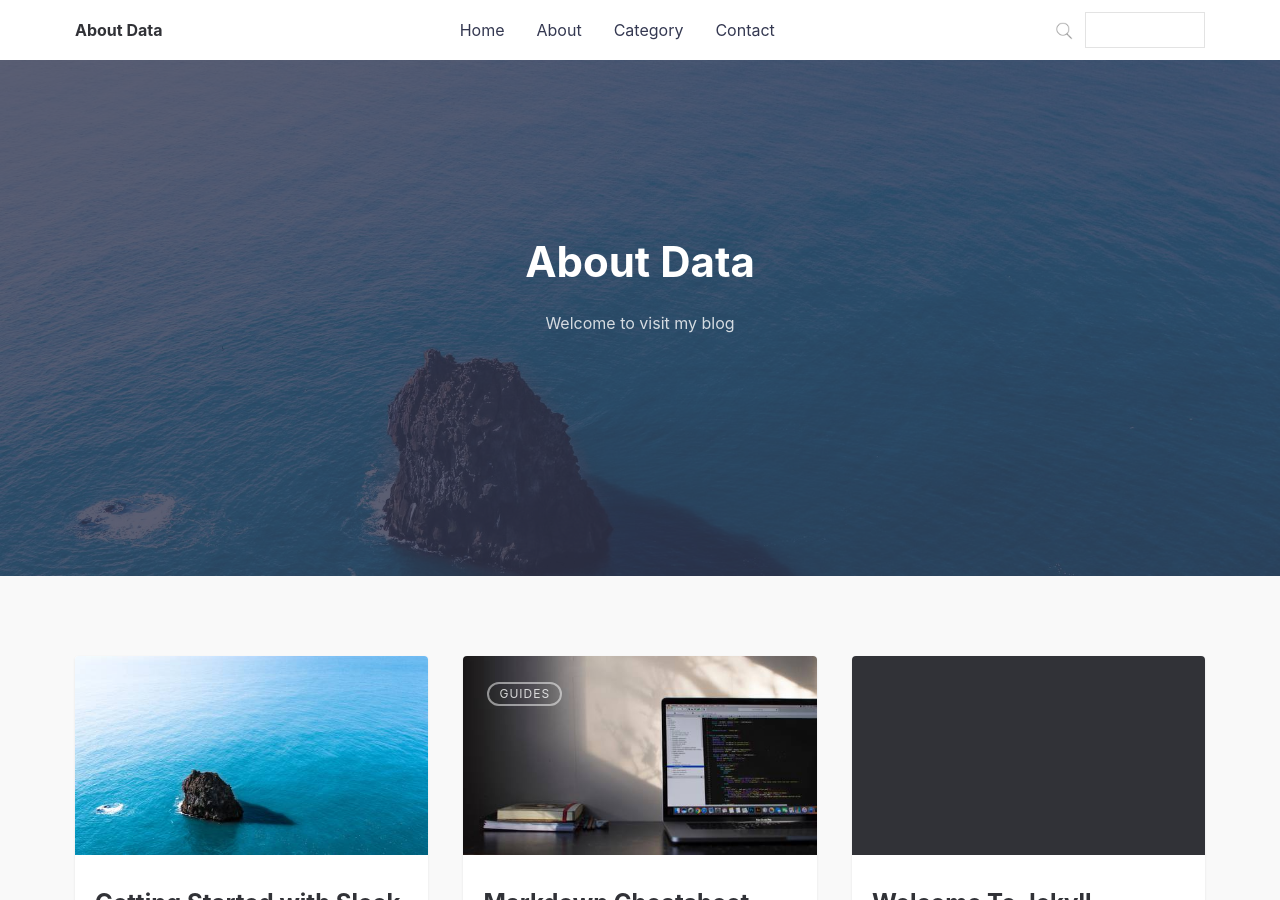
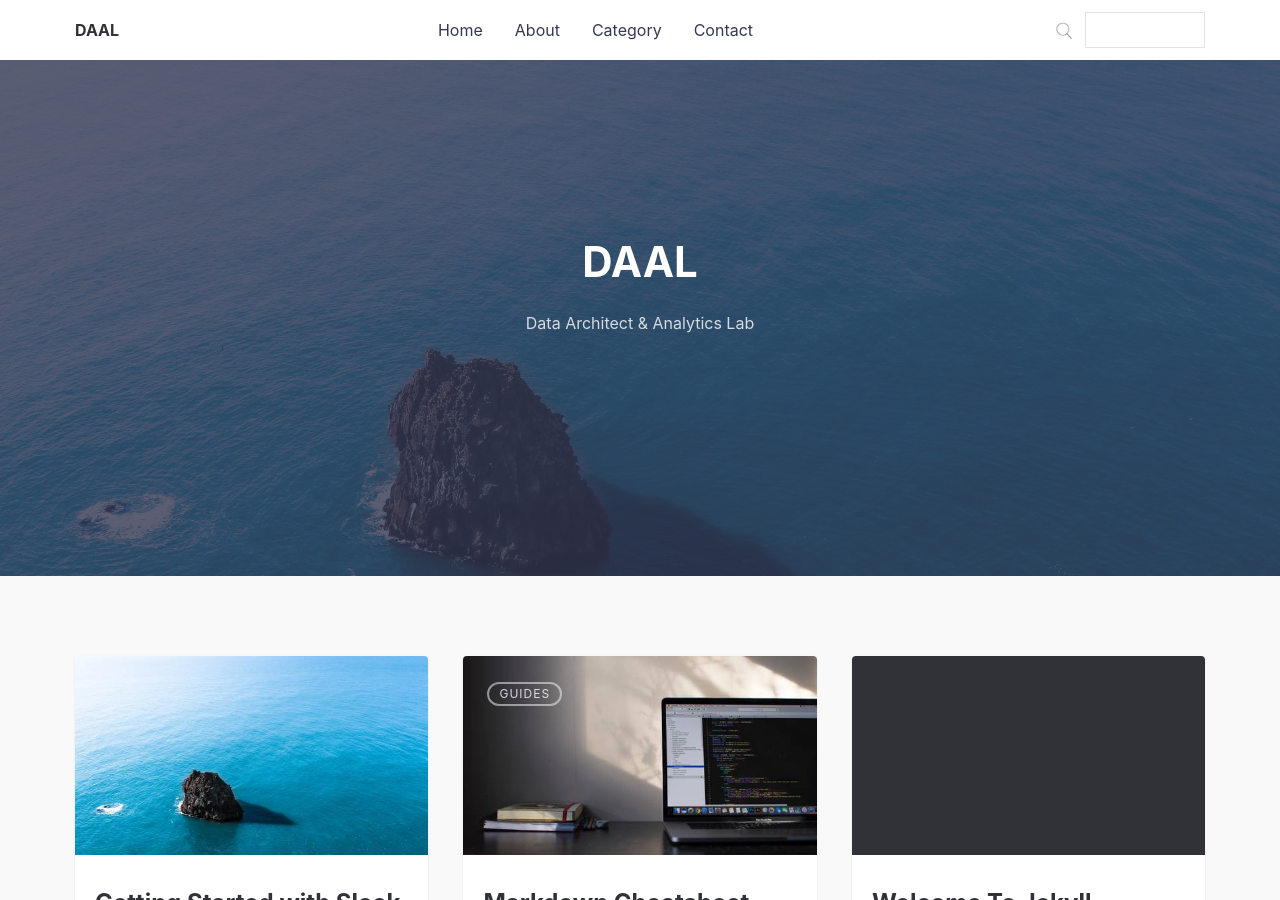
Before and after one commit to hjben/hjben.github.io, a Jekyll site: the page built from index.md, in a window 1280 px wide and 900 px high. Built offline with Jekyll 4.4.1, drawn with Linux system fonts in a browser that asks for light colours; nearby versions of some CDN libraries.

Commit message:
Page name & favicon changed

```diff
--- a/_config.yml
+++ b/_config.yml
@@ -1,8 +1,8 @@
 # SITE CONFIGURATION
-title: About Data # your site title
-author: GitHub User # You :P
+title: DAAL # your site title
+author: Ben # You
 description: > # Meta description of Homepage
-  Ben's Tech Blog
+  Data Architect & Analytics Lab
 baseurl: "" # the subpath of your site, e.g. /blog
 url: "https://hjben.github.io" # the base hostname & protocol for your site, e.g. http://example.com
 
@@ -25,7 +25,7 @@ navigation: # Navigation links
   - {name: 'Contact', link: '/contact'}
 
 tagline: >
-  Welcome to visit my blog
+  Data Architect & Analytics Lab
 
 hero_img: posts/sleek_lg.jpg # Main background image: use the path from /assets/img/ => This will output /assets/img/posts/sleek_lg.jpg
 
--- a/_includes/head.html
+++ b/_includes/head.html
@@ -29,8 +29,8 @@
   <link rel="mask-icon" href="{{ '/assets/img/icons/safari-pinned-tab.svg?v=qA3OXqyw77' | relative_url }}" color="#5bbad5">
   <!--[if IE]><link rel="shortcut icon" href="/assets/img/icons/favicon.ico?v=qA3OXqyw77"><![endif]-->
   <link rel="shortcut icon" href="{{ '/assets/img/icons/favicon.ico?v=qA3OXqyw77' | relative_url }}">
-  <meta name="apple-mobile-web-app-title" content="About Data">
-  <meta name="application-name" content="About Data">
+  <meta name="apple-mobile-web-app-title" content="DAAL">
+  <meta name="application-name" content="DAAL">
   <meta name="msapplication-config" content="{{ '/assets/img/icons/browserconfig.xml?v=qA3OXqyw77' | relative_url }}">
   <meta name="theme-color" content="#ffffff">
   <meta name="naver-site-verification" content="845475ec3b8affd9284c5780ca57ef8ee31f4bf2" />
--- a/_includes/header.html
+++ b/_includes/header.html
@@ -3,7 +3,7 @@
     <div class="header__inner">
       <a class="header__logo" href="{{ '/' | relative_url }}">
         <div>
-          <b>About Data</b>
+          <b>DAAL</b>
         </div>
       </a>
       <nav class="header__links">
--- a/index.md
+++ b/index.md
@@ -5,5 +5,5 @@
 # See: https://jekyllrb.com/docs/themes/#overriding-theme-defaults
 #
 layout: default
-title: About Data
+title: DAAL
 ---
```
Also changed, not shown: assets/img/favicon.png, assets/img/icons/android-chrome-192x192.png, assets/img/icons/android-chrome-256x256.png, assets/img/icons/apple-touch-icon.png, assets/img/icons/favicon-16x16.png, assets/img/icons/favicon-32x32.png, assets/img/icons/favicon.ico, assets/img/icons/mstile-150x150.png, assets/img/icons/safari-pinned-tab.svg.
